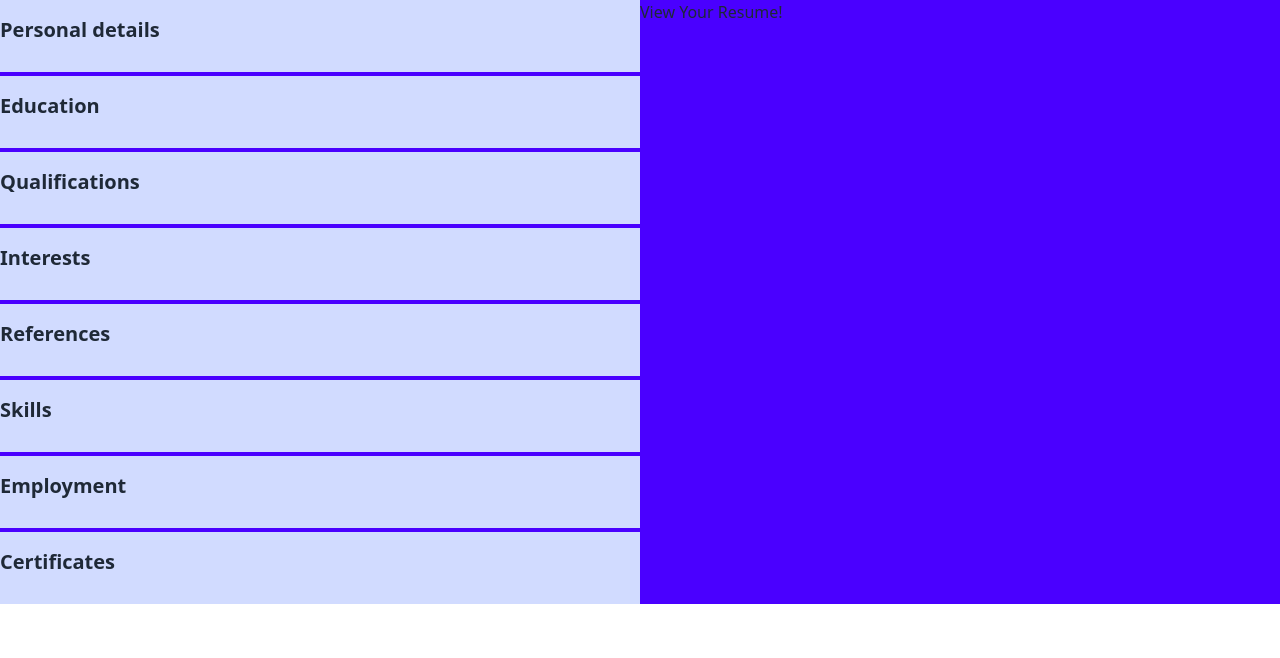
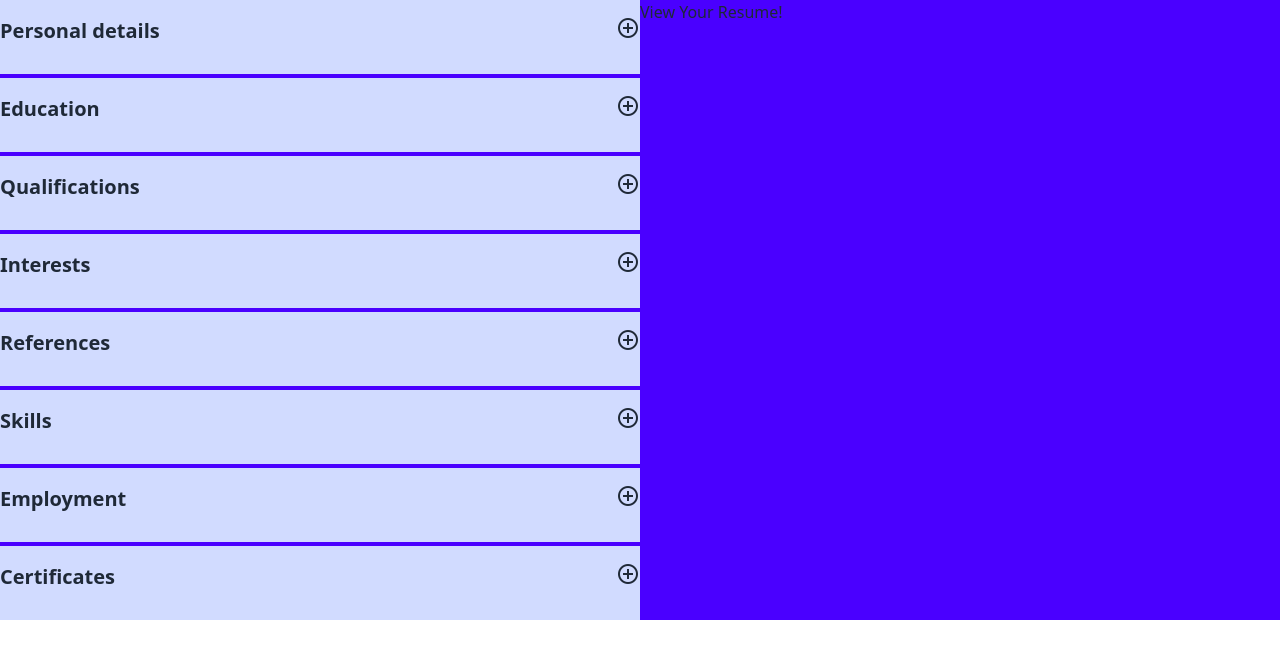
Before and after one commit to Ja-Uyoma/CV-Application, a React (Vite) app: page / in a window 1280 px wide. Shown: the top 658 px of the page. Built offline with nearby package versions, Linux system fonts and the light colour scheme.

Commit message:
feat: render a button in summary of collapsibles

```diff
--- a/src/components/Certificates.tsx
+++ b/src/components/Certificates.tsx
@@ -23,8 +23,13 @@ function Certificates() {
       name="resume"
       className="bg-primary-content rounded-none space-y-2 cursor-pointer pb-3"
     >
-      <summary className="list-none my-4">
-        <span className="font-bold text-xl">Certificates</span>
+      <summary className="list-none my-4 flex items-center justify-between">
+        <span className="inline-block font-bold text-xl">Certificates</span>
+        <button className="inline-block">
+          <span className="material-symbols-outlined size-full">
+            add_circle
+          </span>
+        </button>
       </summary>
 
       <form
--- a/src/components/Education.tsx
+++ b/src/components/Education.tsx
@@ -16,8 +16,13 @@ export function Education() {
       name="resume"
       className="bg-primary-content rounded-none space-y-2 cursor-pointer pb-3"
     >
-      <summary className="list-none my-4">
-        <span className="font-bold text-xl">Education</span>
+      <summary className="list-none my-4 flex items-center justify-between">
+        <span className="inline-block font-bold text-xl">Education</span>
+        <button className="inline-block">
+          <span className="material-symbols-outlined size-full">
+            add_circle
+          </span>
+        </button>
       </summary>
 
       <form action="/" method="post" className="rounded-lg space-y-2">
--- a/src/components/Employment.tsx
+++ b/src/components/Employment.tsx
@@ -16,8 +16,13 @@ export function Employment() {
       name="resume"
       className="bg-primary-content rounded-none space-y-2 cursor-pointer pb-3"
     >
-      <summary className="list-none my-4">
-        <span className="font-bold text-xl">Employment</span>
+      <summary className="list-none my-4 flex items-center justify-between">
+        <span className="inline-block font-bold text-xl">Employment</span>
+        <button className="inline-block">
+          <span className="material-symbols-outlined size-full">
+            add_circle
+          </span>
+        </button>
       </summary>
 
       <form action="/" method="post" className="rounded-lg space-y-2">
--- a/src/components/Pane.tsx
+++ b/src/components/Pane.tsx
@@ -12,8 +12,13 @@ function Pane(props: { name: string }) {
       name="resume"
       className="bg-primary-content rounded-none space-y-2 cursor-pointer pb-3"
     >
-      <summary className="list-none my-4">
-        <span className="font-bold text-xl">{props.name}</span>
+      <summary className="list-none my-4 flex items-center justify-between">
+        <span className="inline-block font-bold text-xl">{props.name}</span>
+        <button className="inline-block">
+          <span className="material-symbols-outlined size-full">
+            add_circle
+          </span>
+        </button>
       </summary>
 
       <form action="/" method="post" autoComplete="off" className="rounded-lg">
--- a/src/components/PersonalDetails.tsx
+++ b/src/components/PersonalDetails.tsx
@@ -19,8 +19,13 @@ function PersonalDetails() {
       name="resume"
       className="bg-primary-content rounded-none space-y-2 cursor-pointer pb-3"
     >
-      <summary className="list-none my-4">
-        <span className="font-bold text-xl">Personal details</span>
+      <summary className="list-none my-4 flex items-center justify-between">
+        <span className="inline-block font-bold text-xl">Personal details</span>
+        <button className="inline-block">
+          <span className="material-symbols-outlined size-full">
+            add_circle
+          </span>
+        </button>
       </summary>
 
       <form
```
